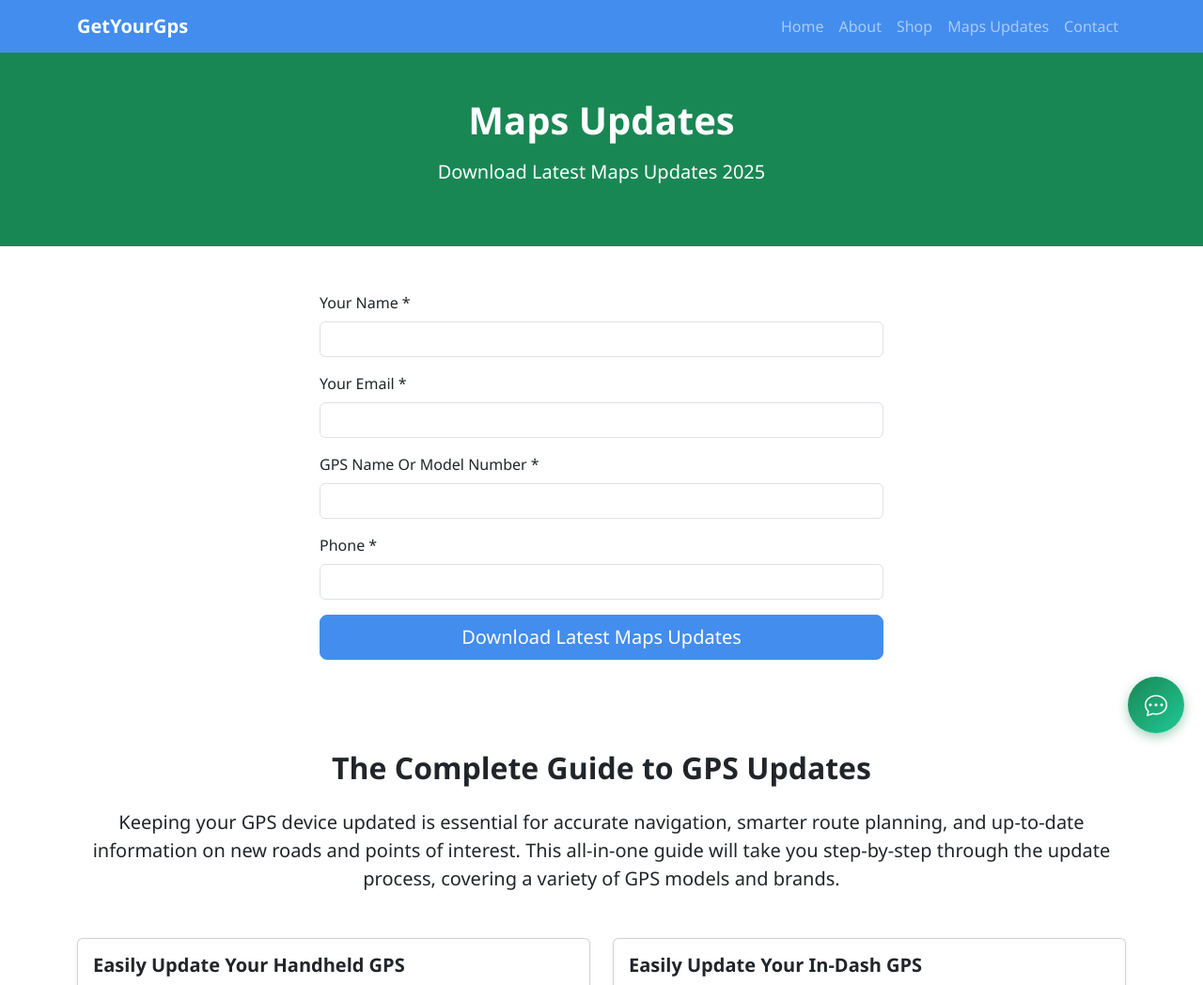
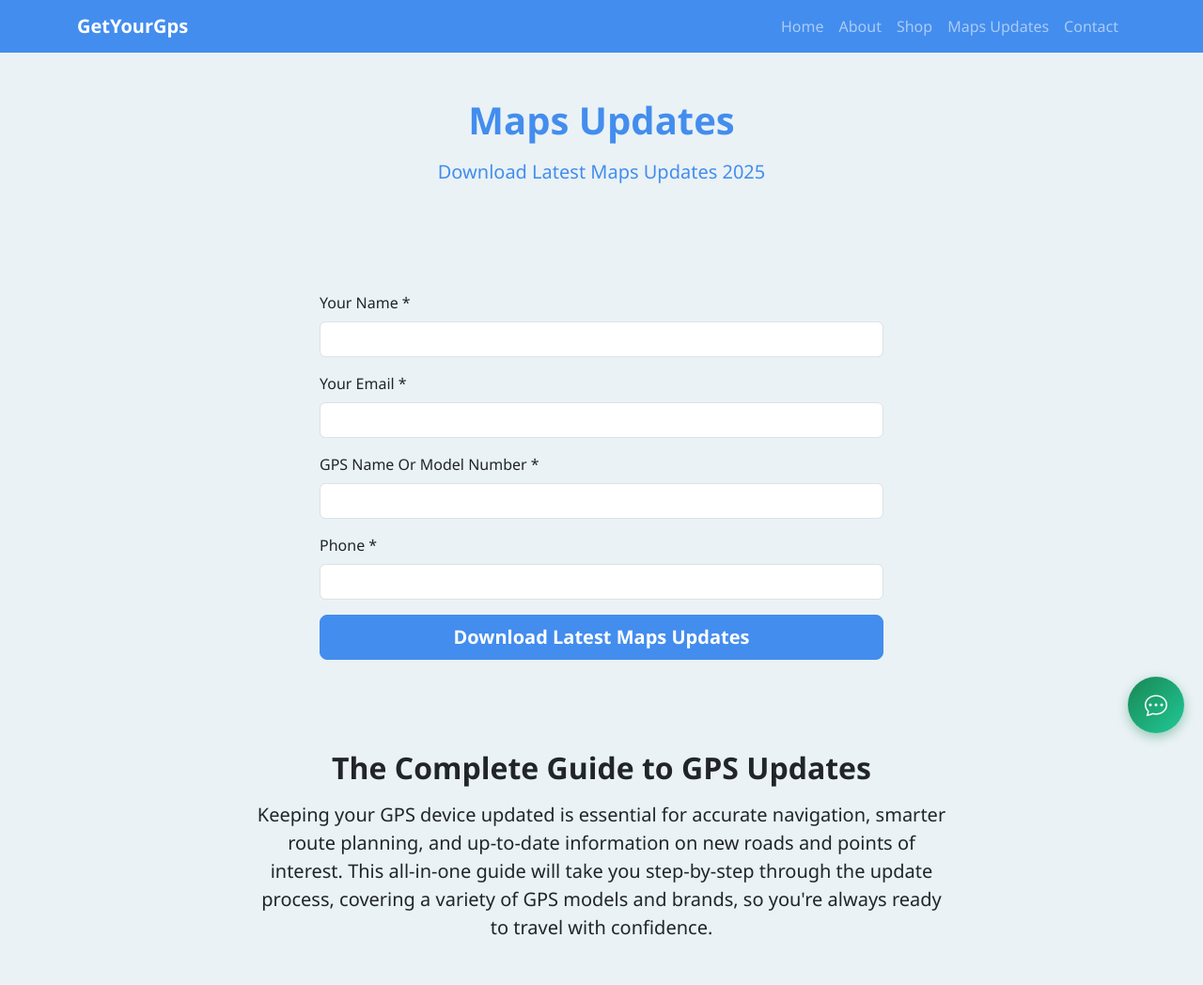
Before and after one commit to ItachiUchiha7777/GPS-Site, a Flask app: page /update in a window 1280 px wide. Shown: the top 1048 px of the page at 94% size. Run offline with Flask 3, Linux system fonts and the light colour scheme.

Commit message:
more cahnges

```diff
--- a/static/css/style.css
+++ b/static/css/style.css
@@ -1,53 +1,71 @@
 :root {
-    --primary-green: #438dee;
-    --light-green: #eaf2f5;
+    --primary-blue: #438dee;      /* Primary color for text, buttons, navbar */
+    --primary-hover: #2f6ed3;     /* Darker blue for hover states */
+    --light-blue: #eaf2f5;        /* Light background */
+    --card-shadow: rgba(0, 0, 0, 0.1); /* Card shadow */
 }
-
 
 body {
     font-family: 'Segoe UI', Tahoma, Geneva, Verdana, sans-serif;
+    background-color: var(--light-blue);
 }
 
+/* Backgrounds */
 .bg-light-green {
-    background-color: var(--light-green);
+    background-color: var(--light-blue) !important;
 }
 
+/* Text */
 .text-success {
-    color: var(--primary-green) !important;
+    color: var(--primary-blue) !important;
 }
 
+/* Buttons */
 .btn-success {
-    background-color: var(--primary-green);
-    border-color: var(--primary-green);
+    background-color: var(--primary-blue);
+    border-color: var(--primary-blue);
+    color: #fff;
+    font-weight: 600;
+    transition: all 0.3s ease;
 }
 
 .btn-success:hover {
-    background-color: #0f6840;
-    border-color: #0f6840;
+    background-color: var(--primary-hover);
+    border-color: var(--primary-hover);
+    transform: translateY(-2px);
+    box-shadow: 0 4px 15px rgba(67, 141, 238, 0.3);
 }
 
+/* Navbar */
 .navbar-dark.bg-success {
-    background-color: var(--primary-green) !important;
+    background-color: var(--primary-blue) !important;
 }
 
+/* Cards */
 .card {
-    transition: transform 0.3s;
+    transition: transform 0.3s, box-shadow 0.3s;
+    border-radius: 0.5rem;
 }
 
 .card:hover {
     transform: translateY(-5px);
-    box-shadow: 0 4px 8px rgba(0,0,0,0.1);
+    box-shadow: 0 6px 20px var(--card-shadow);
 }
 
+/* Step numbers */
 .step-number {
     width: 60px;
     height: 60px;
     font-size: 24px;
+    background-color: var(--primary-blue);
+    color: #fff;
+    display: flex;
+    align-items: center;
+    justify-content: center;
+    border-radius: 50%;
 }
 
-
-
-
+/* Hero section */
 .hero-section {
     position: relative;
 }
@@ -57,19 +75,18 @@ body {
 }
 
 .hero-section .btn-success {
-    background-color: var(--primary-green);
-    border-color: var(--primary-green);
-    font-weight: 600;
-    transition: all 0.3s ease;
+    background-color: var(--primary-blue);
+    border-color: var(--primary-blue);
 }
 
 .hero-section .btn-success:hover {
-    background-color: #0f6840;
-    border-color: #0f6840;
+    background-color: var(--primary-hover);
+    border-color: var(--primary-hover);
     transform: translateY(-2px);
-    box-shadow: 0 4px 15px rgba(25, 135, 84, 0.3);
+    box-shadow: 0 6px 20px rgba(67, 141, 238, 0.3);
 }
 
+/* Text shadow */
 .text-shadow {
-    text-shadow: 2px 2px 4px rgba(0, 0, 0, 0.5);
+    text-shadow: 2px 2px 4px rgba(0, 0, 0, 0.15);
 }
--- a/templates/map_update.html
+++ b/templates/map_update.html
@@ -4,12 +4,13 @@
 {% block content %}
 
 <!-- Hero Section -->
-<section class="bg-success text-white text-center py-5">
+<section class="bg-light-green text-success text-center py-5">
   <div class="container">
     <h1 class="fw-bold">Maps Updates</h1>
     <p class="lead mt-3">Download Latest Maps Updates 2025</p>
   </div>
 </section>
+
 
 <div class="container py-5">
   <!-- Contact Form (stacked in one column) -->
@@ -59,64 +60,81 @@
 <!-- Guide Section -->
 <section class="py-5">
   <div class="container">
-    <h2 class="fw-bold text-center mb-4">The Complete Guide to GPS Updates</h2>
-    <p class="lead text-center mb-5">
-      Keeping your GPS device updated is essential for accurate navigation, smarter route planning,
-      and up-to-date information on new roads and points of interest. This all-in-one guide will take
-      you step-by-step through the update process, covering a variety of GPS models and brands.
-    </p>
+    <div class="row mb-5">
+      <div class="col-lg-8 mx-auto text-center">
+        <h2 class="fw-bold mb-3">The Complete Guide to GPS Updates</h2>
+        <p class="lead">
+          Keeping your GPS device updated is essential for accurate navigation, smarter route planning,
+          and up-to-date information on new roads and points of interest. This all-in-one guide will take
+          you step-by-step through the update process, covering a variety of GPS models and brands, so you're
+          always ready to travel with confidence.
+        </p>
+      </div>
+    </div>
 
     <div class="row g-4">
-      <div class="col-md-6">
+      <!-- Handheld GPS -->
+      <div class="col-md-6 col-lg-4">
         <div class="card h-100 shadow-sm">
+          <img src="https://www.switchbacktravel.com/sites/default/files/images/articles/Handheld%20GPS%20Devices%20%28mapping%20with%20the%20Garmin%20Montana%20700i%29.jpg" class="card-img-top" alt="Handheld GPS Update" height="200" style="object-fit: cover;">
           <div class="card-body">
             <h5 class="card-title fw-bold">Easily Update Your Handheld GPS</h5>
-            <p class="card-text">Simply remove your GPS device from your vehicle, connect it to your computer with a USB cable, and install the latest maps in just a few clicks.</p>
+            <p class="card-text">Simply remove your GPS device from your vehicle, connect it to your computer with a USB cable, and install the latest maps in just a few clicks. Stay ahead of the curve with updated navigation, ensuring accurate directions wherever your journey takes you!</p>
           </div>
         </div>
       </div>
 
-      <div class="col-md-6">
+      <!-- In-Dash GPS -->
+      <div class="col-md-6 col-lg-4">
         <div class="card h-100 shadow-sm">
+          <img src="https://images-cdn.ubuy.co.in/63400a65f0f8bf1e0d3064c6-vehicle-specific-atoto-f7-in-dash.jpg" class="card-img-top" alt="In-Dash GPS Update" height="200" style="object-fit: cover;">
           <div class="card-body">
             <h5 class="card-title fw-bold">Easily Update Your In-Dash GPS</h5>
-            <p class="card-text">Remove the SD card from your in-dash GPS system, insert it into a card reader, and connect it to your computer. Download and install the latest maps easily.</p>
+            <p class="card-text">Remove the SD card from your in-dash GPS system, insert it into a card reader or adapter, and connect it to your computer. Download and install the latest maps to keep your navigation system accurate and your drives smooth and stress-free.</p>
           </div>
         </div>
       </div>
 
-      <div class="col-md-6">
+      <!-- Bike GPS -->
+      <div class="col-md-6 col-lg-4">
         <div class="card h-100 shadow-sm">
+          <img src="https://eshopy.in/wp-content/uploads/2025/02/qw1.jpg" class="card-img-top" alt="Bike GPS Update" height="200" style="object-fit: cover;">
           <div class="card-body">
             <h5 class="card-title fw-bold">Stay on Course with Bike GPS Updates</h5>
-            <p class="card-text">Remove your GPS device from your bike, connect it to your computer, and install the newest map updates. Enjoy every ride with confidence!</p>
+            <p class="card-text">Remove your GPS device from your bike, connect it to your computer with a USB cable, and easily install the newest map updates. Enjoy every ride with confidence, knowing your navigation is always up to date with latest routes.</p>
           </div>
         </div>
       </div>
 
-      <div class="col-md-6">
+      <!-- Marine GPS -->
+      <div class="col-md-6 col-lg-4">
         <div class="card h-100 shadow-sm">
+          <img src="https://trakkitgps.com/wp-content/uploads/2023/11/best-handheld-marine-gps-featured-image.jpg.webp" class="card-img-top" alt="Marine GPS Update" height="200" style="object-fit: cover;">
           <div class="card-body">
             <h5 class="card-title fw-bold">Marine GPS Device Updates</h5>
-            <p class="card-text">Take the SD card from your marine GPS, insert it into a card reader, and connect it to your computer. Download the latest marine charts for safe sailing.</p>
+            <p class="card-text">Take the SD card from your marine GPS, insert it into a card reader, and connect it to your computer. Download the latest marine charts and keep your navigation system fully updated for safe and smooth sailing.</p>
           </div>
         </div>
       </div>
 
-      <div class="col-md-6">
+      <!-- Golf Watch -->
+      <div class="col-md-6 col-lg-4">
         <div class="card h-100 shadow-sm">
+          <img src="https://www.trustedreviews.com/wp-content/uploads/sites/54/2016/08/tomtom-golfer-8-1.jpg" class="card-img-top" alt="Golf Watch Update" height="200" style="object-fit: cover;">
           <div class="card-body">
             <h5 class="card-title fw-bold">Golf Watch Updates</h5>
-            <p class="card-text">Connect your Golf Buddy to your computer via USB. Check for the latest course maps and easily update your watch for accurate navigation on every round.</p>
+            <p class="card-text">Connect your Golf Buddy to your computer using a USB cable. Once connected, check for the latest course maps and easily update your Golf Buddy for accurate navigation on every round. Upgrade your golf course maps for your watch.</p>
           </div>
         </div>
       </div>
 
-      <div class="col-md-6">
+      <!-- GPS Map Updates -->
+      <div class="col-md-6 col-lg-4">
         <div class="card h-100 shadow-sm">
+          <img src="https://assets.zyrosite.com/cdn-cgi/image/format=auto,w=1920,fit=crop/mnl2V362gZU34ReX/gps-map-updates-AQE4lR4nnEhLzxJg.jpg" class="card-img-top" alt="General GPS Update" height="200" style="object-fit: cover;">
           <div class="card-body">
             <h5 class="card-title fw-bold">GPS Map Updates Made Simple</h5>
-            <p class="card-text">Connect your GPS device, open your GPS management software, and follow on-screen instructions to install updates quickly and confidently.</p>
+            <p class="card-text">Connect your GPS device to your computer with a USB cable, open your GPS management software, and follow the on-screen instructions to install the latest map updates. Stay up-to-date and navigate with confidence!</p>
           </div>
         </div>
       </div>
```
Also changed, not shown: templates/index.html (+19 -15 lines).
